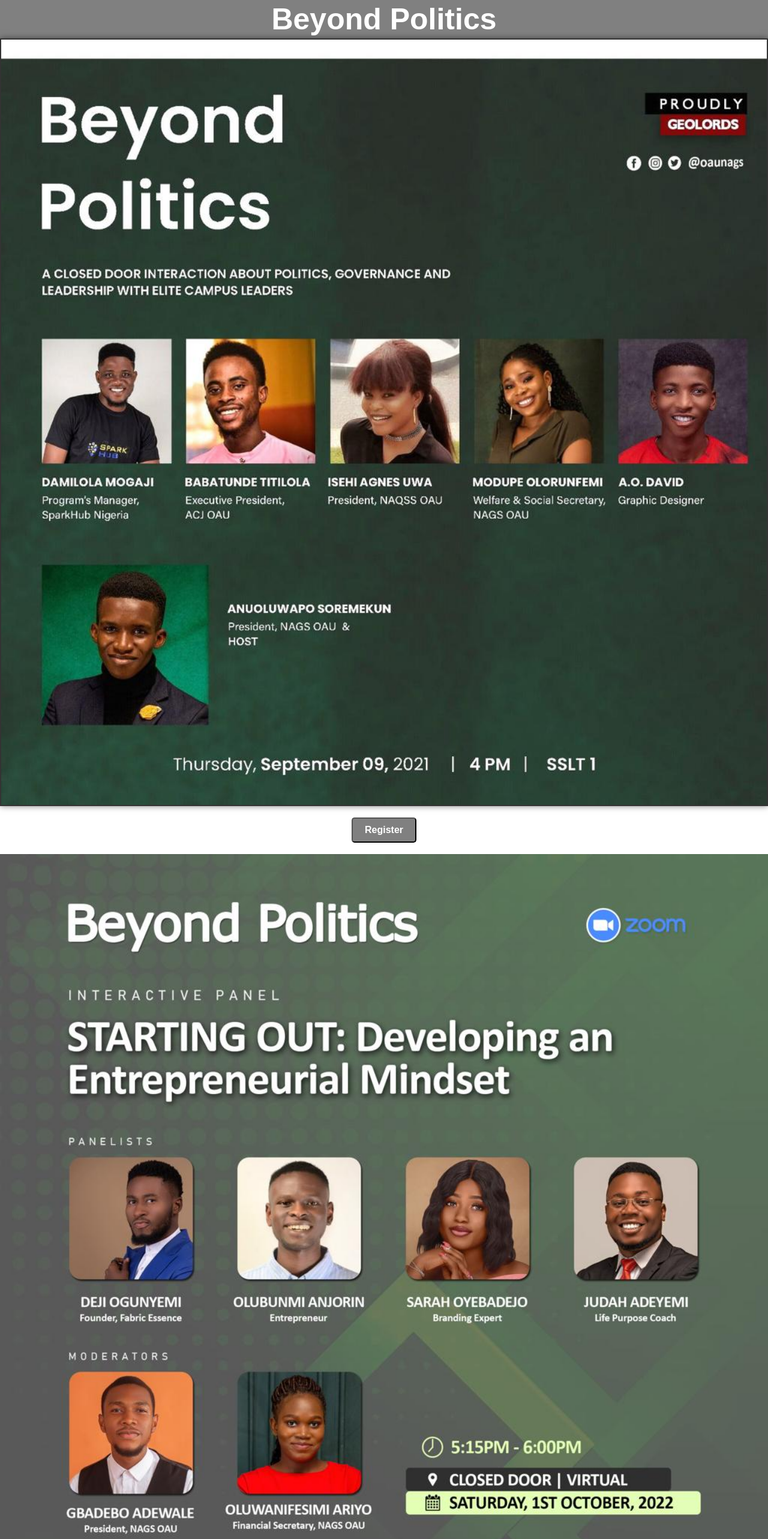
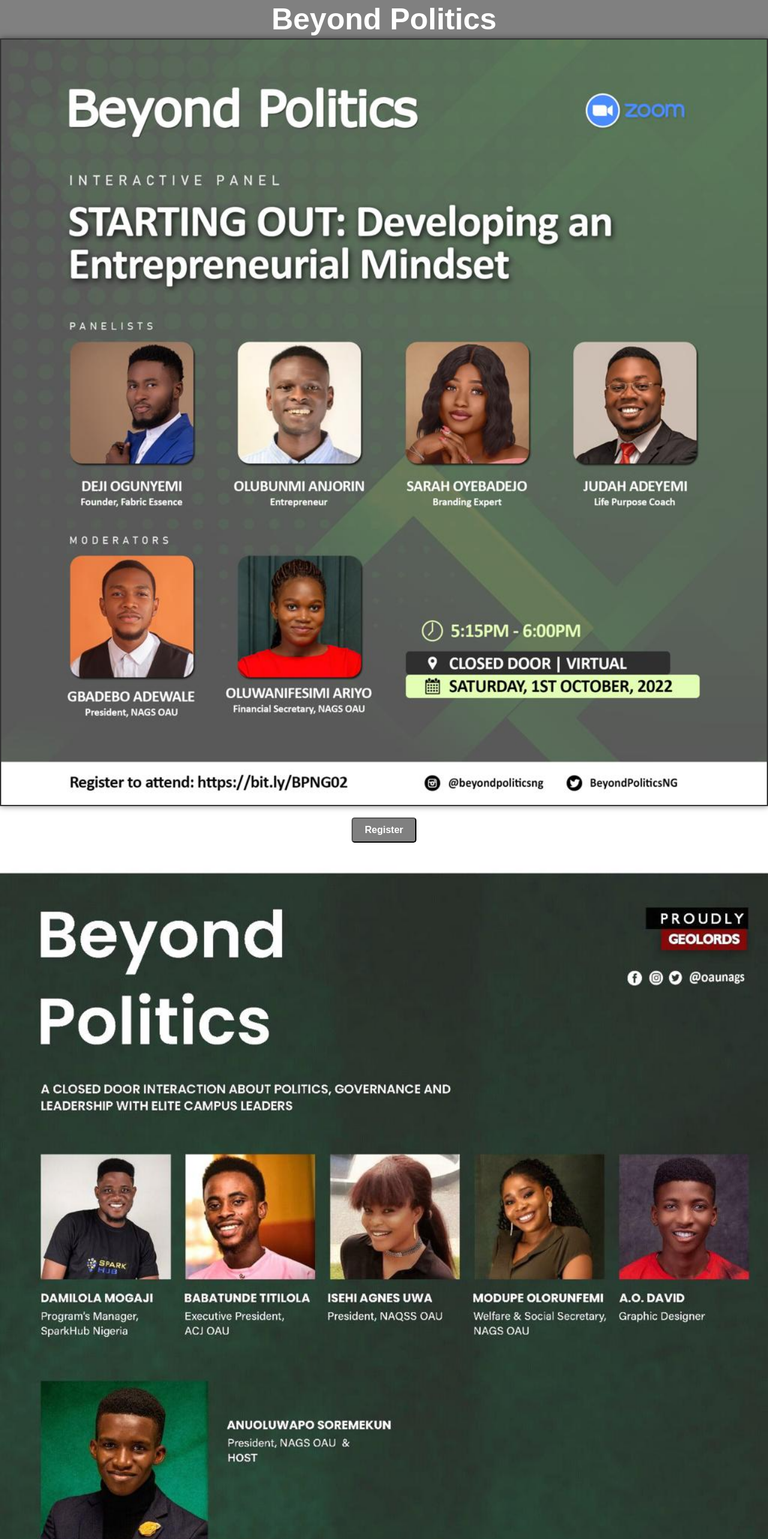
Before and after one commit to kylead10/beyond-politics, a React (Create React App) app: page / in a window 1280 px wide. Shown: the top 2566 px of the page at 60% size. Built offline with nearby package versions, Linux system fonts and the light colour scheme.

Commit message:
change of picture

```diff
--- a/src/components/about/About.js
+++ b/src/components/about/About.js
@@ -1,6 +1,6 @@
 import React from 'react';
 import './About.css';
-import second from '../../assets/second.jpg';
+import first from '../../assets/first.jpg';
 import styled from 'styled-components';
 
 const CenteredContainer = styled.div`
@@ -46,7 +46,7 @@ const About = () => {
     <>
       <section>
         <div className='first-pic'>
-          <img src={second} alt='about' />
+          <img src={first} alt='about' />
         </div>
         <div>
           <CenteredContainer>
--- a/src/components/header/Header.js
+++ b/src/components/header/Header.js
@@ -1,5 +1,5 @@
 import React from 'react';
-import first from '../../assets/first.jpg';
+import second from '../../assets/second.jpg';
 import './Header.css';
 import styled from 'styled-components';
 import { useState } from 'react';
@@ -80,7 +80,7 @@ const Header = () => {
           <StyledH1>Beyond Politics </StyledH1>
         </H1Container>
         <ImageContainer>
-          <FirstPic src={first} alt='home' />
+          <FirstPic src={second} alt='home' />
         </ImageContainer>
         <CenteredContainer>
           <Register>Register</Register>
```
